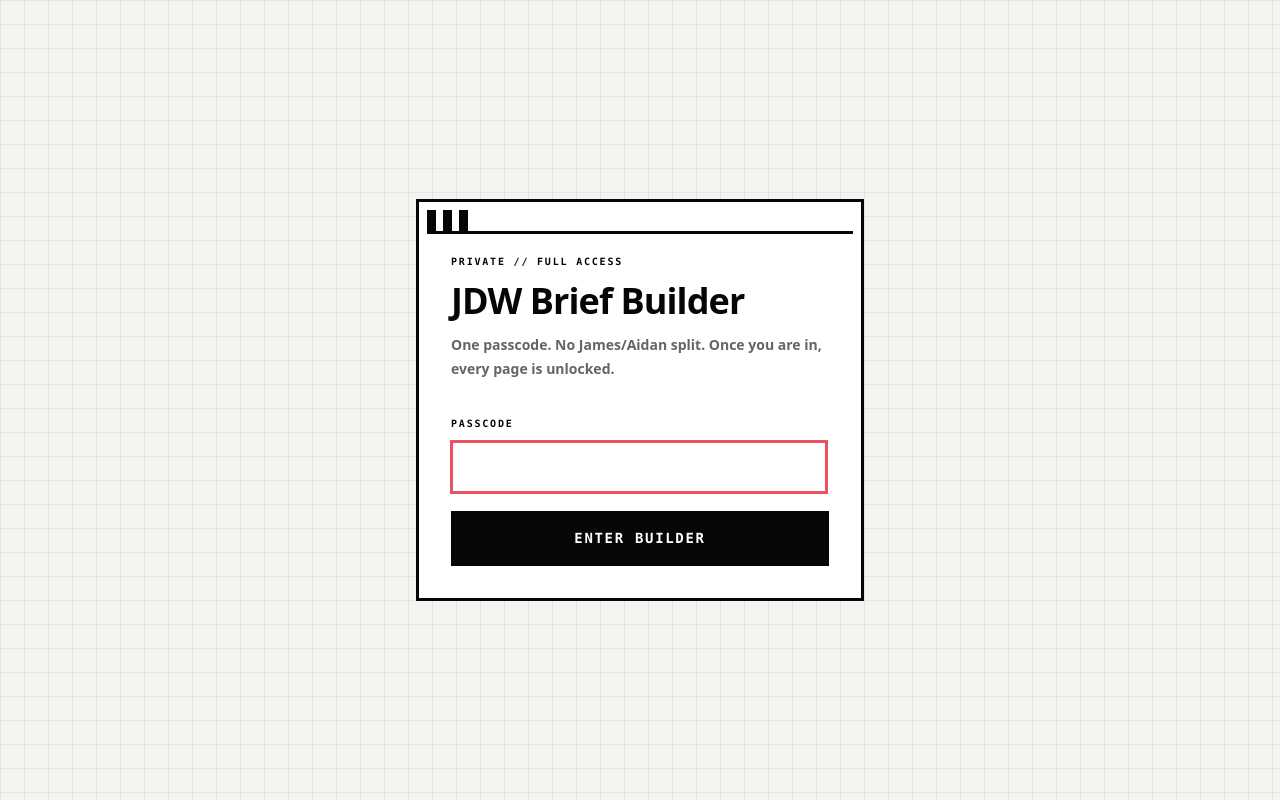
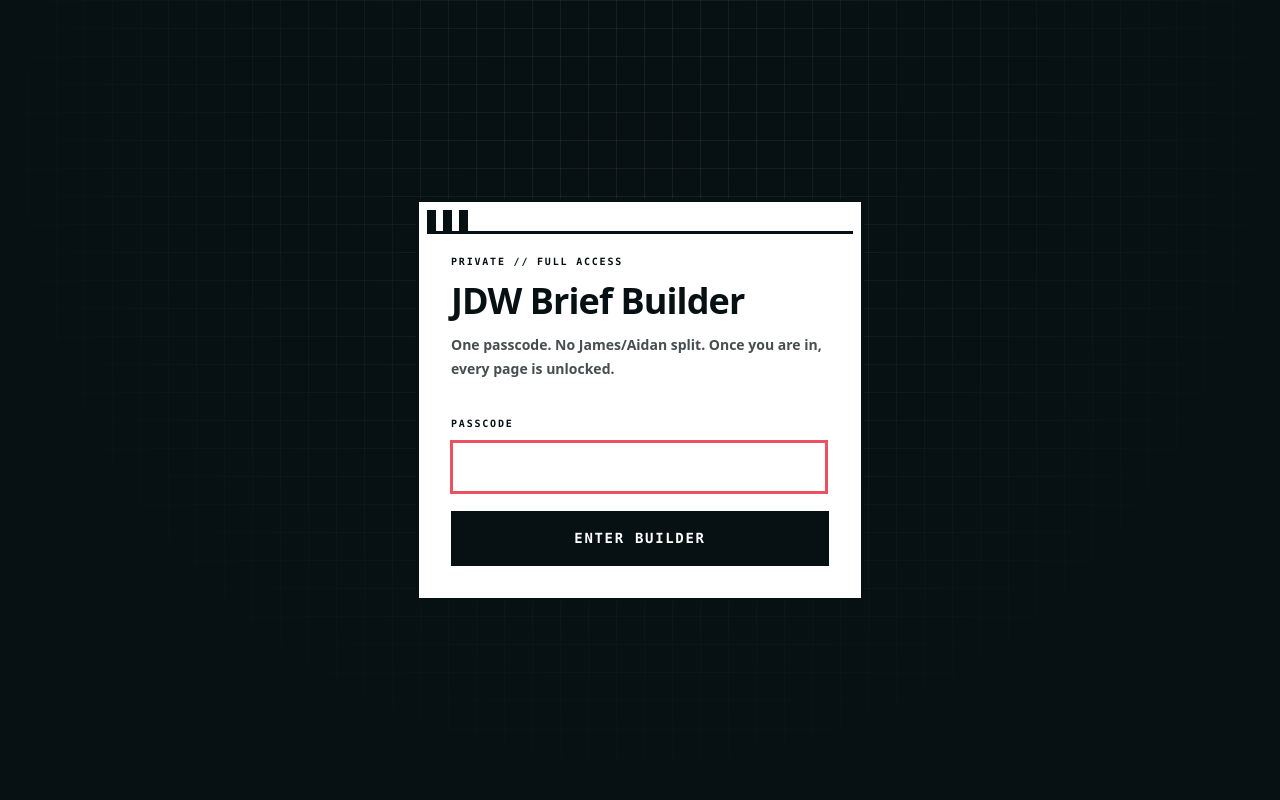
Before and after one commit to aidanom012/jdw-brief-inbox, a Next.js app: page /login in a window 1280 px wide. Built offline with nearby package versions, Linux system fonts and the light colour scheme; no server answers.

Commit message:
Add files via upload

```diff
--- a/app/globals.css
+++ b/app/globals.css
@@ -2,31 +2,33 @@
 @tailwind components;
 @tailwind utilities;
 
-:root {
-  color-scheme: light;
-  --ink: #060606;
+ :root {
+  color-scheme: dark;
+  --bg: #071013;
+  --ink: #071013;
   --paper: #ffffff;
-  --wash: #f3f3f0;
-  --line: #060606;
+  --paper-2: #f7f7f7;
+  --wash: #071013;
+  --line: #071013;
   --accent: #eb5160;
-  --accent-soft: #ffd9de;
-  --done: #22c55e;
-  --done-soft: #dcfce7;
+  --accent-soft: #fff0f2;
+  --done: #eb5160;
+  --done-soft: #ffffff;
 }
 
 * { box-sizing: border-box; }
 
 html {
   min-height: 100%;
-  background: var(--wash);
+  background: var(--bg);
   scroll-behavior: smooth;
 }
 
 body {
   min-height: 100%;
   margin: 0;
-  background: var(--wash);
-  color: var(--ink);
+  background: var(--bg);
+  color: var(--paper);
 }
 
 body::before {
@@ -36,16 +38,18 @@ body::before {
   inset: 0;
   z-index: 0;
   background:
-    linear-gradient(rgba(6, 6, 6, .055) 1px, transparent 1px),
-    linear-gradient(90deg, rgba(6, 6, 6, .055) 1px, transparent 1px);
-  background-size: 24px 24px;
+    linear-gradient(rgba(255, 255, 255, .07) 1px, transparent 1px),
+    linear-gradient(90deg, rgba(255, 255, 255, .07) 1px, transparent 1px);
+  background-size: 28px 28px;
+  mask-image: radial-gradient(circle at 50% 18%, black, transparent 78%);
 }
 
 body > * { position: relative; z-index: 1; }
+main { animation: page-slide-in .28s cubic-bezier(.2, .85, .18, 1) both; }
 button, input, select, textarea { font: inherit; }
 ::selection { background: var(--accent); color: var(--paper); }
 
-.focus-ring { @apply focus:outline-none focus:ring-4 focus:ring-[#eb5160]/30 focus:ring-offset-2 focus:ring-offset-white; }
+.focus-ring { @apply focus:outline-none focus:ring-4 focus:ring-[#eb5160]/40 focus:ring-offset-2 focus:ring-offset-[#071013]; }
 
 .pixel-window,
 .pixel-card,
@@ -77,7 +81,7 @@ button, input, select, textarea { font: inherit; }
 
 .pixel-card { background: var(--paper); }
 .pixel-ad-card { background: var(--paper); }
-.pixel-panel { background: var(--wash); }
+.pixel-panel { background: var(--paper-2); }
 .pixel-detail-panel { background: var(--paper); }
 
 .field {
@@ -90,9 +94,9 @@ button, input, select, textarea { font: inherit; }
   font-weight: 750;
   color: var(--ink);
   outline: none;
-  transition: transform .12s ease, background-color .12s ease, border-color .12s ease;
+  transition: transform .18s cubic-bezier(.2,.9,.2,1), background-color .18s ease, border-color .18s ease;
 }
-.field::placeholder { color: rgba(6, 6, 6, .48); }
+.field::placeholder { color: rgba(7, 16, 19, .58); }
 .field:focus { background: var(--paper); border-color: var(--accent); transform: translate(-1px, -1px); }
 
 .pixel-button,
@@ -107,7 +111,7 @@ button, input, select, textarea { font: inherit; }
   font-weight: 950;
   text-transform: uppercase;
   letter-spacing: .12em;
-  transition: transform .12s ease, background-color .12s ease, color .12s ease, border-color .12s ease;
+  transition: transform .18s cubic-bezier(.2,.9,.2,1), background-color .18s ease, color .18s ease, border-color .18s ease;
 }
 
 .pixel-button { padding: .9rem 1.1rem; background: var(--ink); color: var(--paper); }
@@ -131,7 +135,7 @@ button, input, select, textarea { font: inherit; }
   text-transform: uppercase;
   color: var(--ink);
 }
-.pixel-muted { color: rgba(6, 6, 6, .62); }
+.pixel-muted { color: rgba(7, 16, 19, .74); }
 .pixel-alert { border: 3px solid var(--ink); background: var(--accent); color: var(--paper); }
 .pixel-ready { border: 3px solid var(--ink); background: var(--paper); color: var(--ink); }
 .pixel-missing { border: 2px solid var(--ink); background: var(--accent-soft); color: var(--ink); }
@@ -141,7 +145,7 @@ button, input, select, textarea { font: inherit; }
   background: var(--paper);
   color: var(--ink);
   border-radius: 0;
-  transition: transform .12s ease, background-color .12s ease, color .12s ease, border-color .12s ease;
+  transition: transform .18s cubic-bezier(.2,.9,.2,1), background-color .18s ease, color .18s ease, border-color .18s ease;
 }
 .pixel-node:hover { transform: translate(-2px, -2px); border-color: var(--accent); }
 .pixel-node-active { background: var(--ink); color: var(--paper); }
@@ -250,7 +254,7 @@ button, input, select, textarea { font: inherit; }
 .helper-copy {
   max-width: 680px;
   margin-inline: auto;
-  color: rgba(6, 6, 6, .62);
+  color: rgba(7, 16, 19, .74);
   font-size: .95rem;
   font-weight: 750;
   line-height: 1.65;
@@ -270,7 +274,7 @@ button, input, select, textarea { font: inherit; }
   font-weight: 950;
   text-transform: uppercase;
   letter-spacing: .12em;
-  transition: transform .12s ease, background-color .12s ease, color .12s ease;
+  transition: transform .18s cubic-bezier(.2,.9,.2,1), background-color .18s ease, color .18s ease;
 }
 .choice-card:hover { transform: translate(-3px, -3px); }
 .choice-card-active { background: var(--accent); color: var(--paper); }
@@ -310,8 +314,8 @@ button, input, select, textarea { font: inherit; }
 .desktop-wrap {
   min-height: 620px;
   background:
-    linear-gradient(rgba(6,6,6,.04) 1px, transparent 1px),
-    linear-gradient(90deg, rgba(6,6,6,.04) 1px, transparent 1px),
+    linear-gradient(rgba(7,16,19,.08) 1px, transparent 1px),
+    linear-gradient(90deg, rgba(7,16,19,.08) 1px, transparent 1px),
     var(--paper);
   background-size: 32px 32px;
 }
@@ -327,9 +331,9 @@ button, input, select, textarea { font: inherit; }
   padding: 1rem;
   color: var(--ink);
   text-decoration: none;
-  transition: transform .12s ease, background-color .12s ease;
+  transition: transform .18s cubic-bezier(.2,.9,.2,1), background-color .18s ease;
 }
-.folder-card:hover { transform: translate(-4px, -4px); background: #fff5f6; }
+.folder-card:hover { transform: translateY(-6px); background: var(--accent-soft); }
 .folder-icon {
   position: relative;
   display: block;
@@ -379,25 +383,28 @@ button, input, select, textarea { font: inherit; }
   font-size: 20px;
   line-height: 1;
   font-weight: 950;
-  transition: transform .12s ease, background-color .12s ease, color .12s ease;
+  transition: transform .18s cubic-bezier(.2,.9,.2,1), background-color .18s ease, color .18s ease;
 }
 .folder-delete:hover { transform: translate(-2px, -2px); background: var(--accent); color: var(--paper); }
 .folder-card-completed,
-.campaign-card-completed { background: var(--done-soft); }
+.campaign-card-completed { background: var(--paper); }
+.folder-card-completed { outline: 6px solid var(--accent); outline-offset: -10px; }
 .folder-card-completed .folder-icon,
-.folder-card-completed .folder-icon::before { background: var(--done); }
+.folder-card-completed .folder-icon::before { background: var(--paper); }
+.folder-card-completed .folder-icon span { background: var(--accent); }
 .folder-card-completed .folder-title-text,
 .folder-card-completed .folder-project-text,
 .campaign-card-completed .campaign-title-text,
-.campaign-card-completed .campaign-project-text { text-decoration: line-through; text-decoration-thickness: 3px; }
-.completed-chip { background: var(--done); color: var(--paper); }
+.campaign-card-completed .campaign-project-text { text-decoration: line-through; text-decoration-thickness: 4px; text-decoration-color: var(--accent); }
+.completed-chip { background: var(--accent); color: var(--paper); }
+.campaign-card-completed { outline: 5px solid var(--accent); outline-offset: -9px; }
 .campaign-card-completed::after {
   content: "COMPLETED";
   position: absolute;
   top: 46px;
   right: 18px;
   border: 3px solid var(--ink);
-  background: var(--done);
+  background: var(--accent);
   color: var(--paper);
   padding: .25rem .45rem;
   font-family: ui-monospace, SFMono-Regular, Menlo, Monaco, Consolas, "Liberation Mono", "Courier New", monospace;
@@ -405,3 +412,112 @@ button, input, select, textarea { font: inherit; }
   font-weight: 950;
   letter-spacing: .12em;
 }
+
+
+/* Black / white / salmon-pink polish + smoother navigation feel */
+@keyframes page-slide-in {
+  from { opacity: 0; transform: translateX(18px) scale(.992); }
+  to { opacity: 1; transform: translateX(0) scale(1); }
+}
+@keyframes folder-in {
+  from { opacity: 0; transform: translateY(18px) scale(.98); }
+  to { opacity: 1; transform: translateY(0) scale(1); }
+}
+@keyframes panel-open {
+  from { opacity: 0; transform: translateY(12px); }
+  to { opacity: 1; transform: translateY(0); }
+}
+
+.pixel-window,
+.pixel-card,
+.pixel-ad-card,
+.pixel-stat,
+.pixel-panel,
+.pixel-detail-panel {
+  box-shadow: none;
+}
+
+.pixel-window {
+  animation: panel-open .22s cubic-bezier(.2, .85, .18, 1) both;
+}
+
+.desktop-grid .folder-shell {
+  animation: folder-in .24s cubic-bezier(.2, .85, .18, 1) both;
+  animation-delay: var(--folder-delay, 0ms);
+}
+
+.folder-card,
+.pixel-window,
+.pixel-card,
+.pixel-node,
+.pixel-detail-panel,
+.field,
+.choice-card {
+  image-rendering: pixelated;
+}
+
+.pixel-button:hover,
+.mini-button:hover,
+.nav-chip:hover,
+.pixel-tab:hover,
+.choice-card:hover,
+.pixel-node:hover {
+  background: var(--accent);
+  color: var(--paper);
+}
+
+.pixel-button,
+.mini-button.safe,
+.nav-chip-active,
+.pixel-tab-active,
+.pixel-node-active {
+  background: var(--ink);
+  color: var(--paper);
+}
+
+.pixel-flow-canvas {
+  border-color: var(--ink);
+  background:
+    linear-gradient(rgba(7,16,19,.055) 1px, transparent 1px),
+    linear-gradient(90deg, rgba(7,16,19,.055) 1px, transparent 1px),
+    var(--paper);
+  background-size: 34px 34px;
+}
+
+.pixel-flow-grid {
+  column-gap: 72px;
+  row-gap: 46px;
+}
+
+.pixel-flow-cell::before,
+.pixel-flow-joiner,
+.pixel-flow-joiner::before,
+.pixel-flow-joiner::after {
+  border-color: var(--ink);
+}
+
+.pixel-flow-chip,
+.quick-summary span {
+  background: var(--paper);
+  color: var(--ink);
+}
+
+.pixel-alert,
+.mini-button.danger,
+.pixel-node-accent,
+.choice-card-active,
+.step-dot-active {
+  background: var(--accent);
+  color: var(--paper);
+}
+
+body a { color: inherit; }
+
+@media (prefers-reduced-motion: reduce) {
+  *, *::before, *::after {
+    animation-duration: .001ms !important;
+    animation-iteration-count: 1 !important;
+    scroll-behavior: auto !important;
+    transition-duration: .001ms !important;
+  }
+}
--- a/components/TopBar.tsx
+++ b/components/TopBar.tsx
@@ -7,9 +7,9 @@ type TopBarProps = {
 
 export function TopBar(_props: TopBarProps) {
   return (
-    <header className="sticky top-0 z-40 border-b-4 border-black bg-[#f4f1e4]/95">
+    <header className="sticky top-0 z-40 border-b-4 border-white bg-[#071013]/95 backdrop-blur-sm">
       <div className="mx-auto flex w-full max-w-[1500px] flex-wrap items-center justify-between gap-3 px-4 py-4 sm:px-6">
-        <Link href="/inbox" className="focus-ring border-4 border-black bg-black px-3 py-2 font-mono text-lg font-black uppercase tracking-tight text-[#f4f1e4]">
+        <Link href="/inbox" className="focus-ring border-4 border-white bg-white px-3 py-2 font-mono text-lg font-black uppercase tracking-tight text-[#071013] transition duration-150 hover:bg-[#eb5160] hover:text-white">
           JDW Brief Builder
         </Link>
         <nav className="flex items-center gap-2 text-sm">
--- a/lib/status.ts
+++ b/lib/status.ts
@@ -25,6 +25,6 @@ export function defaultStatusForBrief(_brief: JDWCampaignBrief, _missingFields:
 
 export function statusBadgeClass(status: BriefStatus): string {
   return status === "done"
-    ? "border-black bg-[#22c55e] text-white"
+    ? "border-black bg-[#eb5160] text-white"
     : "border-black bg-white text-black";
 }
```
Also changed, not shown: components/ArtistDesktop.tsx (+7 -2 lines), 2 other files (tests, documents, lock files or other folders).
